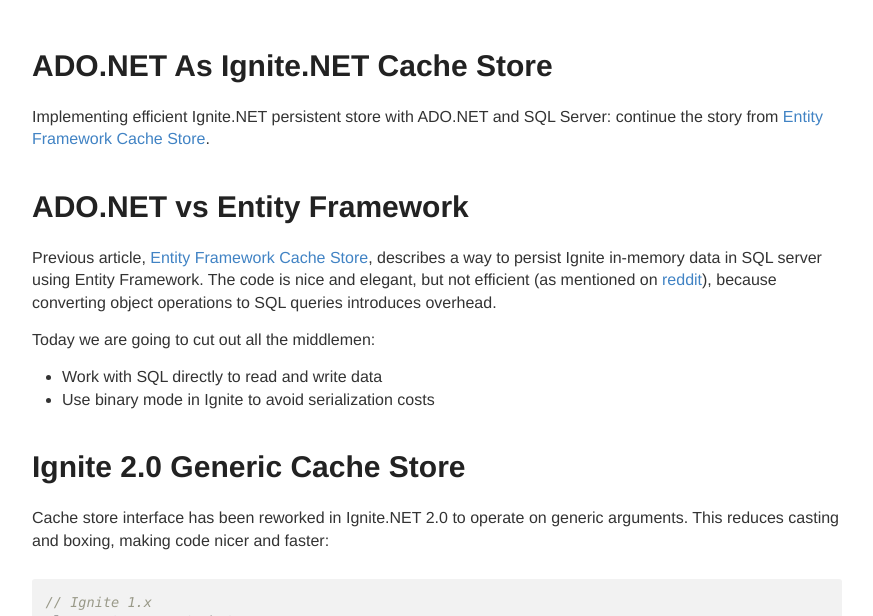
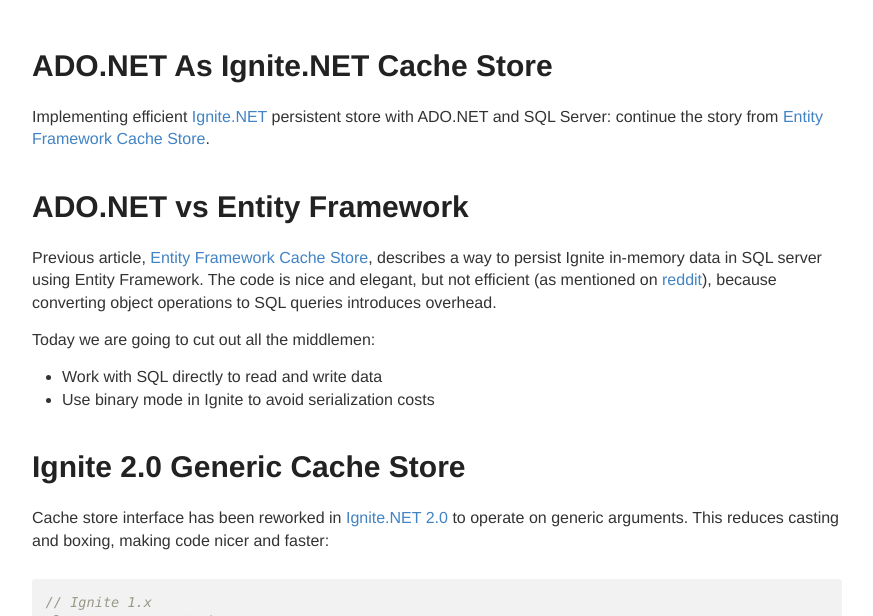
Before and after one commit to ptupitsyn/ptupitsyn.github.io, a Jekyll site: the page built from _posts/2017-05-26-Ado-Net-Cache-Store.md, in a window 1280 px wide and 900 px high. Shown: the part 121-737 px from the top of the window, without its empty margins (203-1076 px from the left). Built offline with Jekyll 4.4.1, drawn with Linux system fonts in a browser that asks for light colours; comment, search, counter and statistics services are not loaded; some of the changed lines change nothing that is shown; some of the changed text lies outside the part shown.

Commit message:
all done?

````diff
--- a/_posts/2017-05-26-Ado-Net-Cache-Store.md
+++ b/_posts/2017-05-26-Ado-Net-Cache-Store.md
@@ -3,7 +3,7 @@
 title: ADO.NET As Ignite.NET Cache Store
 ---
 
-Implementing efficient Ignite.NET persistent store with ADO.NET and SQL Server: continue the story from [Entity Framework Cache Store](https://ptupitsyn.github.io/Entity-Framework-Cache-Store/).
+Implementing efficient [Ignite.NET](https://ignite.apache.org/) persistent store with ADO.NET and SQL Server: continue the story from [Entity Framework Cache Store](https://ptupitsyn.github.io/Entity-Framework-Cache-Store/).
 
 
 # ADO.NET vs Entity Framework
@@ -17,7 +17,7 @@
 
 # Ignite 2.0 Generic Cache Store
 
-Cache store interface has been reworked in Ignite.NET 2.0 to operate on generic arguments. This reduces casting and boxing, making code nicer and faster:
+Cache store interface has been reworked in [Ignite.NET 2.0](https://ptupitsyn.github.io/Whats-New-In-Ignite-Net-2.0/) to operate on generic arguments. This reduces casting and boxing, making code nicer and faster:
 
 ```cs
 // Ignite 1.x
@@ -154,9 +154,11 @@
 
 Again, we create serialized object directly from the data reader, keeping allocations and overhead to a minimum.
 
-# Running the Example
+# Running The Example
 
 As you have probably noted, I use SQL Server Compact Edition (via NuGet). This way you don't need to install anything on your machine.
 Just download the code (`git clone https://github.com/ptupitsyn/ignite-net-examples.git`), open `AdoNetCacheStore\AdoNetCacheStore.sln` and run.
 
 Database will be created automatically. I recommend setting breakpoints on cache operations and cache store methods to see it all in action.
+
+`ICacheStore.Delete` is not implemented, by the way. I leave it up to the readers to implement it and test by calling `cache.Remove(1)`.
````
